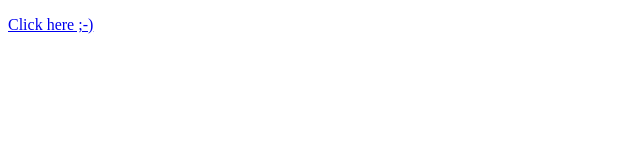
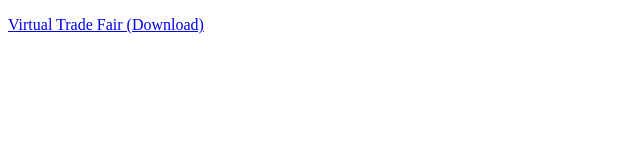
Before and after one commit to kraftdream/test_repo, a plain HTML site: page index.html in a window 1280 px wide. Shown: the whole page, without its empty margins (0-640 px from the left). Drawn offline with Linux system fonts and the light colour scheme.

Commit message:
Add files via upload

```diff
--- a/index.html
+++ b/index.html
@@ -4,6 +4,6 @@
     <title>iOS OTA</title>
   </head>
   <body>
-    <p><a href="itms-services://?action=download-manifest&url=https://s3.amazonaws.com/com.virtualtradefair.installer/iOS/manifest.plist">Click here ;-)</a></p>
+    <p><a href="itms-services://?action=download-manifest&url=https://s3.amazonaws.com/com.virtualtradefair.installer/iOS/manifest.plist">Virtual Trade Fair (Download)</a></p>
   </body>
 </html>
```
